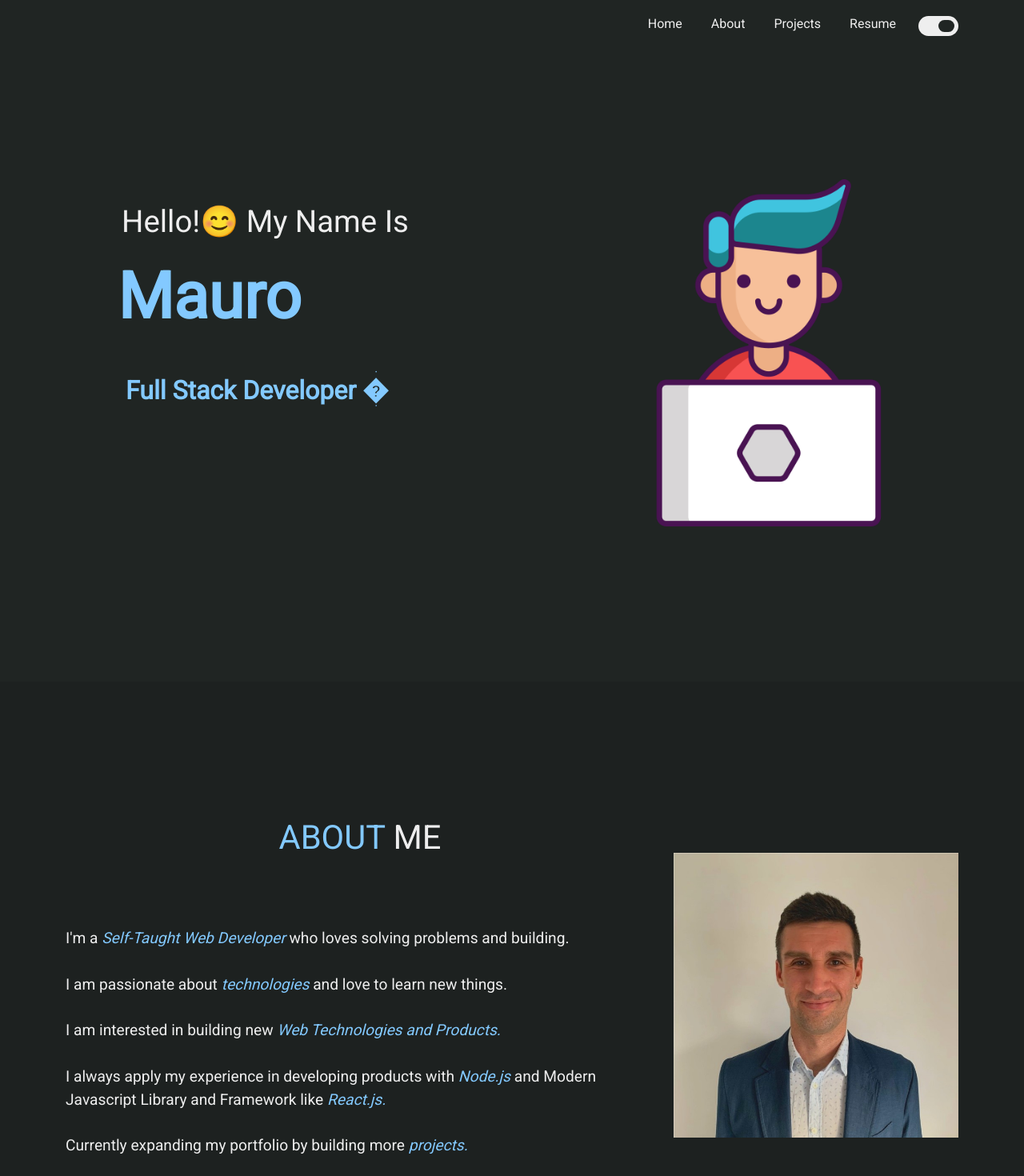
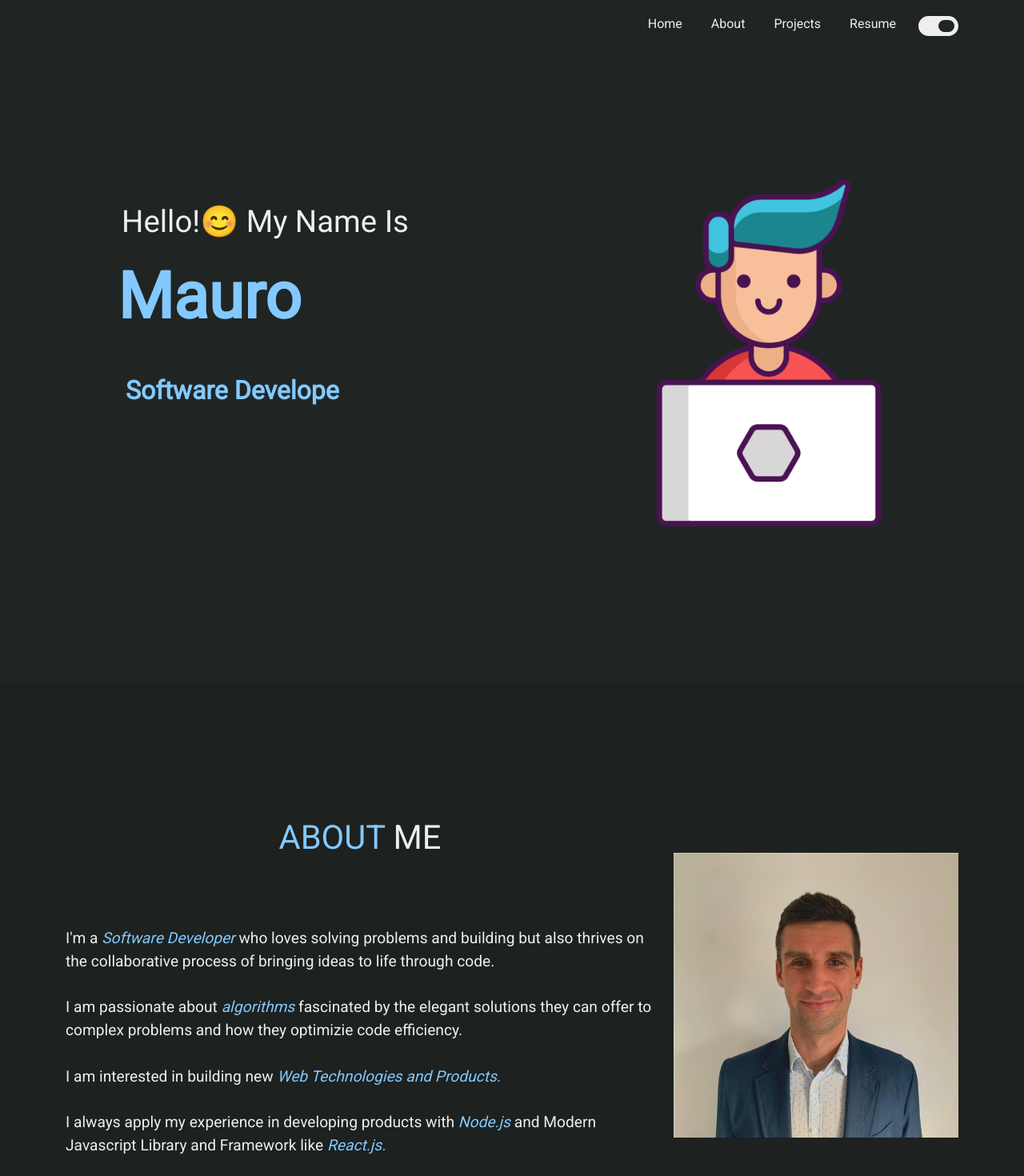
Before and after one commit to maurobusso/personal-portfolio-2.0, a React (Create React App) app: page / in a window 1280 px wide. Shown: the top 1470 px of the page at 80% size. Built offline with nearby package versions, Linux system fonts and the light colour scheme.

Commit message:
added content

```diff
--- a/src/components/About/AboutCard.js
+++ b/src/components/About/AboutCard.js
@@ -8,7 +8,7 @@ function AboutCard() {
       <Card.Body>
         <blockquote className="blockquote mb-0" data-aos="zoom-in">
           <p style={{ textAlign: "justify"}}>
-            Hi Everyone, I am <span className="primary-header">Mauro Busso</span> from Italy. I am self-taught and a passionate programmer.
+            Hi Everyone, I am <span className="primary-header">Mauro</span>. I am a passionate Software Developer.
             <br />
             <br />
             In addition to coding, here are some other things I enjoy doing!
@@ -26,6 +26,9 @@ function AboutCard() {
             <li className="about-activity">
               <AiFillCode /> Traveling
             </li>
+            <li className="about-activity">
+              <AiFillCode /> Tinkering with with Linux and Raspberry Pi
+            </li>
           </ul>
         </blockquote>
       </Card.Body>
--- a/src/components/Home/Home2.js
+++ b/src/components/Home/Home2.js
@@ -21,13 +21,13 @@ function Home2() {
             <p className="home-about-body" data-aos="fade-up">
               <br />
               I'm a <i className="primary-header">
-                Self-Taught Web Developer
+                Software Developer
               </i>{" "}
-               who loves solving problems and building.
+               who loves solving problems and building but also thrives on the collaborative process of bringing ideas to life through code.
               <br />
               <br />I am passionate about{" "}
-              <i className="primary-header">technologies</i> and love to learn
-              new things.
+              <i className="primary-header">algorithms</i> fascinated by the elegant solutions they can offer
+              to complex problems and how they optimizie code efficiency.
               <br />
               <br />I am interested in building new
               <i>
--- a/src/components/Home/Type.js
+++ b/src/components/Home/Type.js
@@ -6,7 +6,7 @@ function Type() {
     <Typewriter
       options={{
         strings: [
-          "Full Stack Developer 🖥️",
+          "Software Developer 🖥️",
           "Open Source enthusiast",
           "Pizza lover 🍕"
         ],
```
